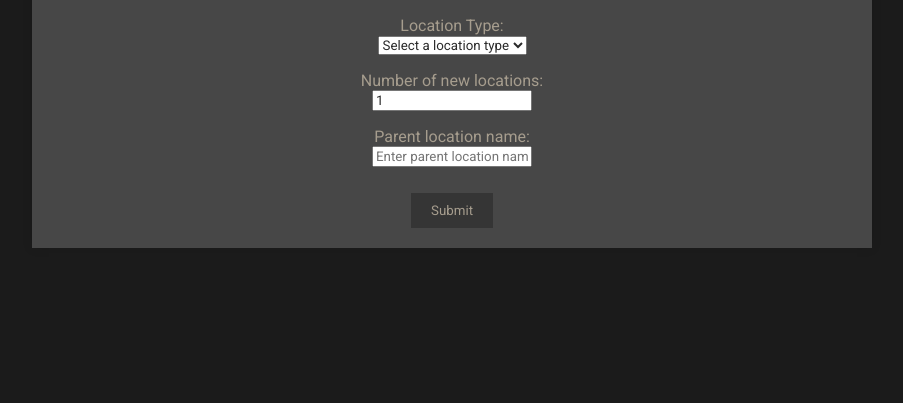
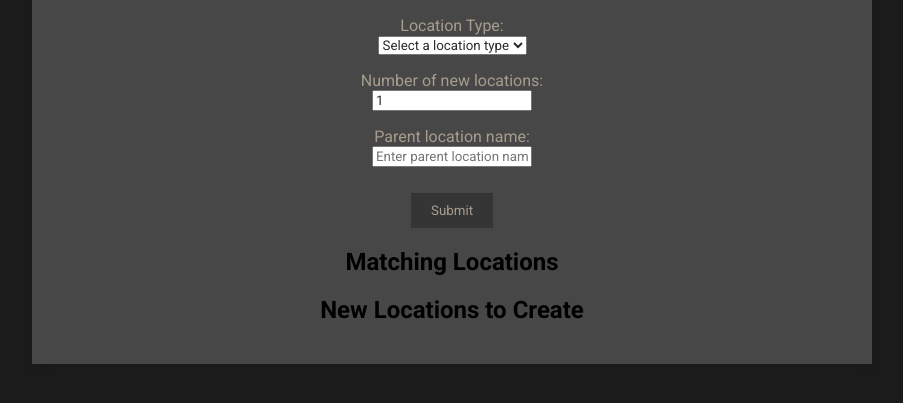
Before and after one commit to icvdok/lmanager, a Flask app: template templates/slcreate.html in a window 1280 px wide. Shown: the part 277-680 px from the top of the page, without its empty margins (188-1091 px from the left). Run offline with Flask 3, Linux system fonts and the light colour scheme; the template is opened without the code that fills it, so the values that code supplies are empty; some libraries are stand-ins or nearby versions.

Commit message:
list the existing and new locations sorted

```diff
--- a/app.py
+++ b/app.py
@@ -75,11 +75,13 @@ def find_highest_progressive_number(locations, location_types, selected_type):
             break
 
     highest_number = 0  # Initialize highest_number before the loop
+    matching_locations = []  # Initialize list to store matching locations
     if prefix is not None:
         # Loop through the locations and log any location name that starts with the identified prefix
         for location in locations:
             if location['name'].startswith(prefix):
                 logging.debug(f'f_Location found: {location["name"]}')
+                matching_locations.append(location['name'])  # Add matching location to the list
                 # Extract the number after the prefix and update highest_number if it's greater
                 try:
                     number = int(location['name'][len(prefix):])
@@ -87,10 +89,13 @@ def find_highest_progressive_number(locations, location_types, selected_type):
                         highest_number = number
                 except ValueError:
                     logging.warning(f'f_Invalid number format in location name: {location["name"]}')
+
+        # Sort matching locations progressively
+        matching_locations.sort(key=lambda x: int(x[len(prefix):]))
     else:
         logging.debug(f'f_No valid prefix found for selected type {selected_type}.')
 
-    return highest_number
+    return highest_number, matching_locations
 
 def create_new_location(next_number, parent_location_id):
     new_location_name = f'gb_{next_number}'
@@ -165,22 +170,30 @@ def slcreate():
     if request.method == 'POST':
         parent_location_name = request.form.get('parent_location_name')
         selected_type = request.form.get('location_type')
-        num_new_locations = request.form.get('num_new_locations')
+        num_new_locations = int(request.form.get('num_new_locations'))
         logging.debug(f'r_Selected parent location: {parent_location_name}')
         logging.debug(f'r_Selected location type: {selected_type}')
         logging.debug(f'r_How many locations: {num_new_locations}')
 
-        # Find the highest progressive number for the selected type
-        highest_number = find_highest_progressive_number(locations, location_types, selected_type)
+        # Find the highest progressive number and matching locations for the selected type
+        highest_number, matching_locations = find_highest_progressive_number(locations, location_types, selected_type)
         logging.debug(f'r_highest_number identified: {highest_number}')
+        logging.debug(f'r_matching_locations identified: {matching_locations}')
 
         # Calculate the next available progressive number
         next_number = highest_number + 1
         logging.debug(f'r_next_number is: {next_number}')
 
-        return render_template('slcreate.html', locations=locations, highest_number=highest_number, next_number=next_number, location_types=location_types)
+        # Generate new locations
+        new_locations = []
+        prefix = matching_locations[0][:len(matching_locations[0]) - len(str(highest_number))] if matching_locations else ''
+        for i in range(num_new_locations):
+            new_locations.append(f'{prefix}{next_number + i}')
+        logging.debug(f'r_new_locations to create: {new_locations}')
 
-    return render_template('slcreate.html', locations=locations, highest_number=0, next_number=1, location_types=location_types)
+        return render_template('slcreate.html', locations=locations, highest_number=highest_number, next_number=next_number, location_types=location_types, matching_locations=matching_locations, new_locations=new_locations)
+
+    return render_template('slcreate.html', locations=locations, highest_number=0, next_number=1, location_types=location_types, matching_locations=[], new_locations=[])
 
 if __name__ == '__main__':
     app.run(host='0.0.0.0', port=5556, debug=True)
--- a/templates/slcreate.html
+++ b/templates/slcreate.html
@@ -1,4 +1,3 @@
-
 {% extends "maintemplate.html" %}
 
 {% block title %}Location move{% endblock %}
@@ -24,6 +23,18 @@
         <p></p>
         <input type="submit" value="Submit">
     </form>
+    <h2>Matching Locations</h2>
+    <ul>
+        {% for location in matching_locations %}
+            <li>{{ location }}</li>
+        {% endfor %}
+    </ul>
+    <h2>New Locations to Create</h2>
+    <ul>
+        {% for location in new_locations %}
+            <li>{{ location }}</li>
+        {% endfor %}
+    </ul>
     <script>
         $(function() {
             var locations = {{ locations | tojson | safe }};
```
